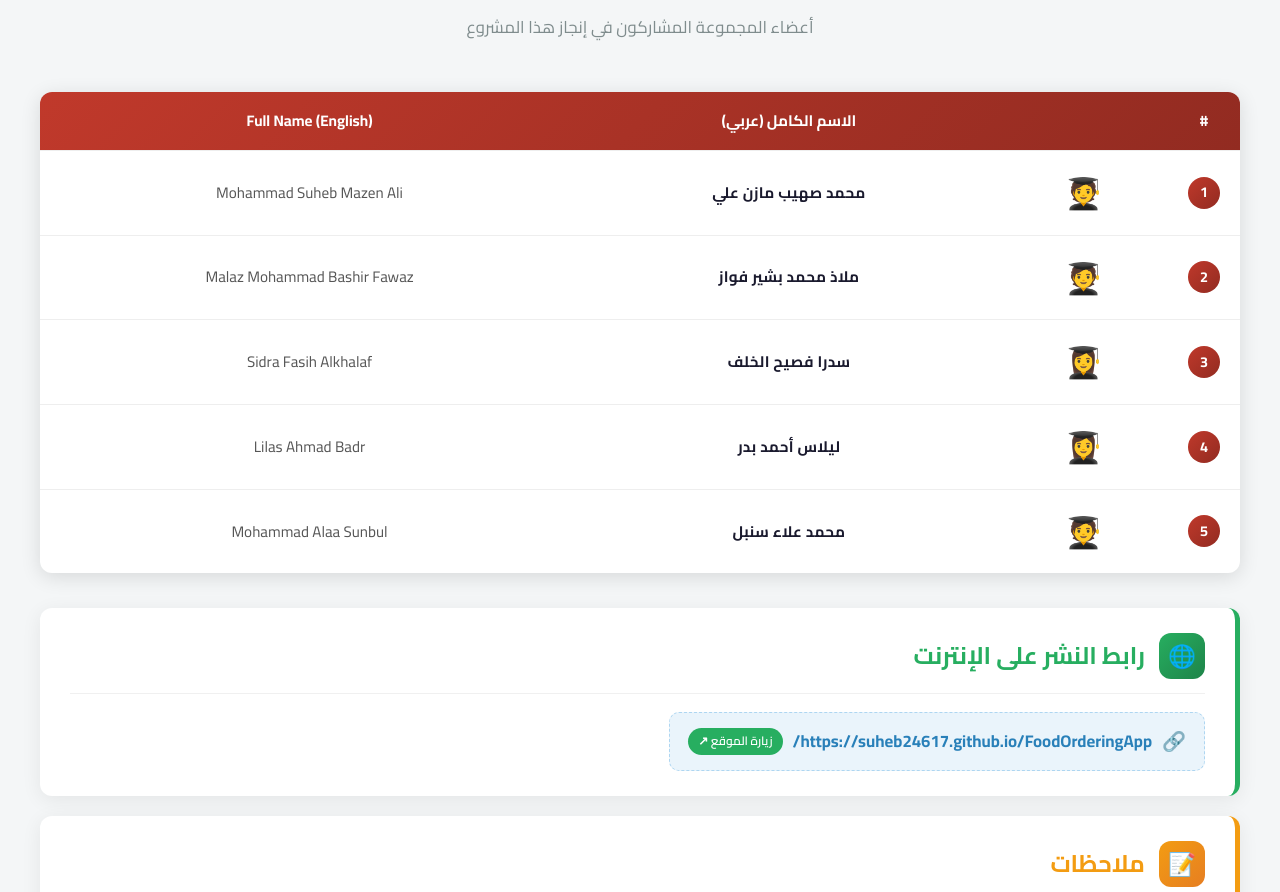
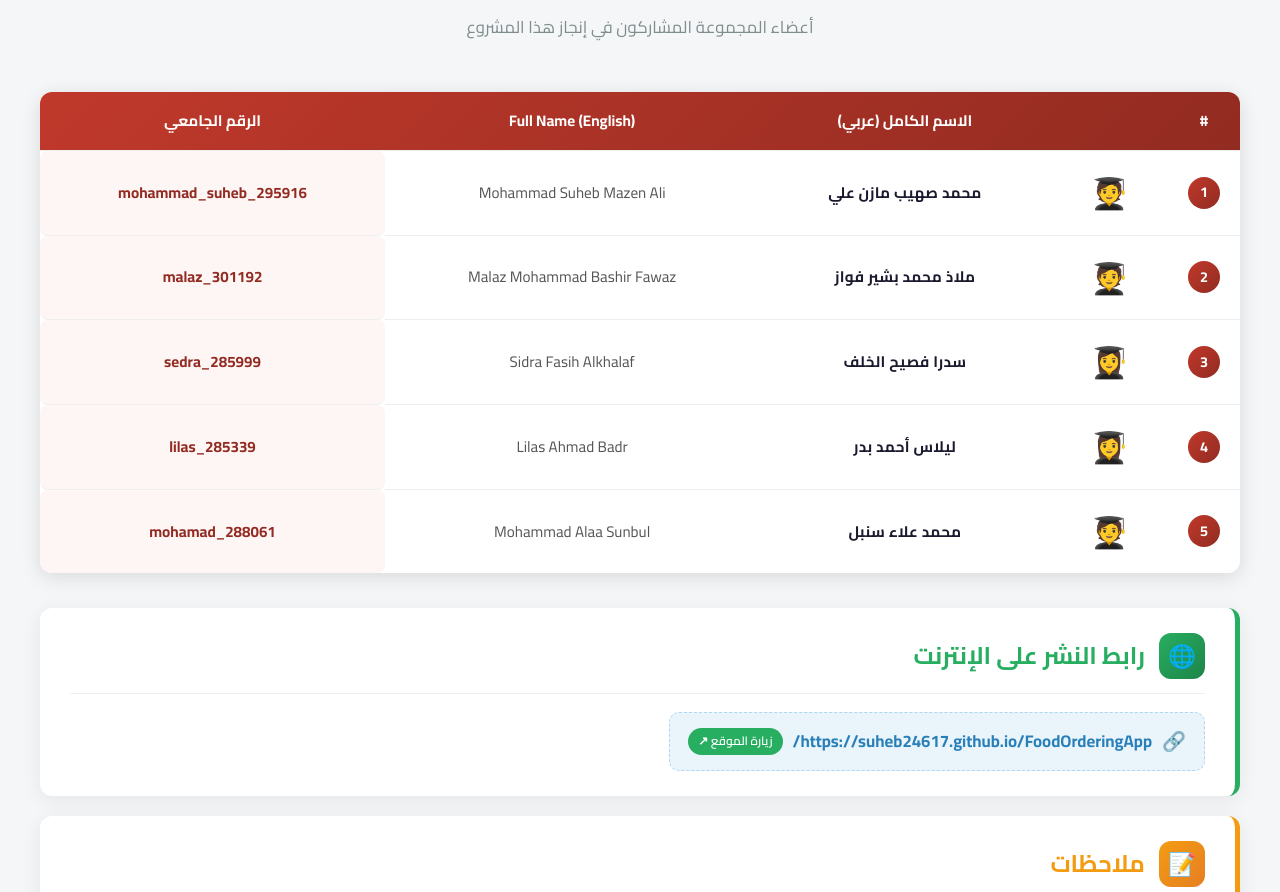
Before and after one commit to suheb24617/FoodOrderingApp, a plain HTML site: page home.html in a window 1280 px wide. Shown: the part 976-1868 px from the top of the page. Drawn offline with nearby package versions, Linux system fonts and the light colour scheme.

Commit message:
Add files via upload

```diff
--- a/home.html
+++ b/home.html
@@ -63,6 +63,7 @@
             <th></th>
             <th>الاسم الكامل (عربي)</th>
             <th>Full Name (English)</th>
+            <th>الرقم الجامعي</th>
           </tr>
         </thead>
         <tbody>
@@ -71,30 +72,35 @@
             <td><span class="member-avatar" title="عضو المجموعة">🧑‍🎓</span></td>
             <td class="name-ar">محمد صهيب مازن علي</td>
             <td class="name-en">Mohammad Suheb Mazen Ali</td>
+            <td class="student-id">mohammad_suheb_295916</td>
           </tr>
           <tr class="team-row" onmouseenter="hoverRow(this,true)" onmouseleave="hoverRow(this,false)">
             <td><span class="member-num">2</span></td>
             <td><span class="member-avatar" title="عضو المجموعة">🧑‍🎓</span></td>
             <td class="name-ar">ملاذ محمد بشير فواز</td>
             <td class="name-en">Malaz Mohammad Bashir Fawaz</td>
+            <td class="student-id">malaz_301192</td>
           </tr>
           <tr class="team-row" onmouseenter="hoverRow(this,true)" onmouseleave="hoverRow(this,false)">
             <td><span class="member-num">3</span></td>
             <td><span class="member-avatar" title="عضوة المجموعة">👩‍🎓</span></td>
             <td class="name-ar">سدرا فصيح الخلف</td>
             <td class="name-en">Sidra Fasih Alkhalaf</td>
+            <td class="student-id">sedra_285999</td>
           </tr>
           <tr class="team-row" onmouseenter="hoverRow(this,true)" onmouseleave="hoverRow(this,false)">
             <td><span class="member-num">4</span></td>
             <td><span class="member-avatar" title="عضوة المجموعة">👩‍🎓</span></td>
             <td class="name-ar">ليلاس أحمد بدر</td>
             <td class="name-en">Lilas Ahmad Badr</td>
+            <td class="student-id">lilas_285339</td>
           </tr>
           <tr class="team-row" onmouseenter="hoverRow(this,true)" onmouseleave="hoverRow(this,false)">
             <td><span class="member-num">5</span></td>
             <td><span class="member-avatar" title="عضو المجموعة">🧑‍🎓</span></td>
             <td class="name-ar">محمد علاء سنبل</td>
             <td class="name-en">Mohammad Alaa Sunbul</td>
+            <td class="student-id">mohamad_288061</td>
           </tr>
         </tbody>
       </table>
@@ -171,6 +177,19 @@
       font-family: 'Cairo', sans-serif;
       direction: ltr;
       text-align: left;
+    }
+
+    /* الرقم الجامعي */
+    .student-id {
+      direction: ltr;
+      text-align: center;
+      font-family: 'Courier New', monospace;
+      font-size: 0.9rem;
+      font-weight: 700;
+      color: #922b21;
+      background: #fef5f5;
+      border-radius: 8px;
+      white-space: nowrap;
     }
 
     /* بطاقة معلومات عامة */
```
